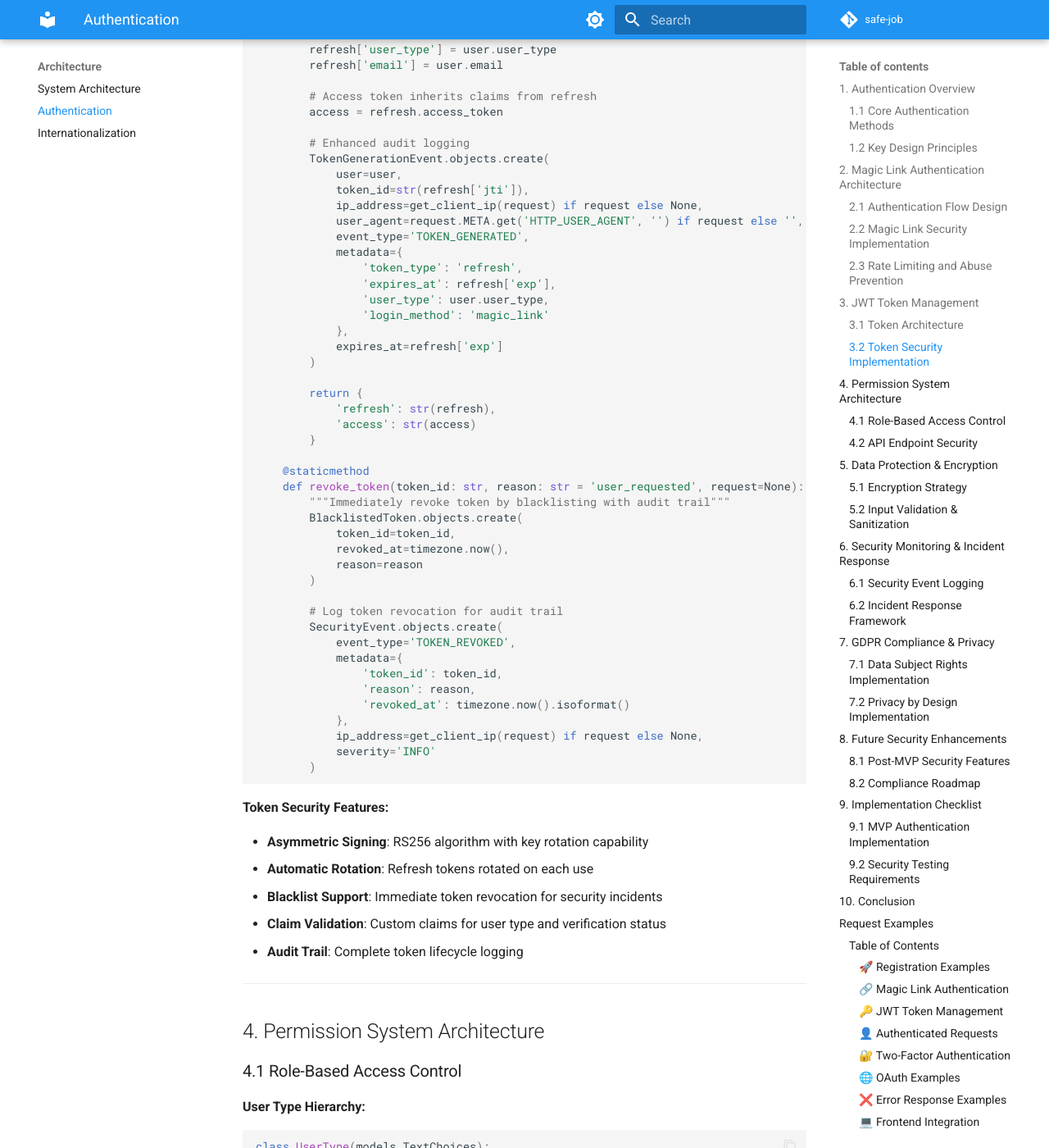
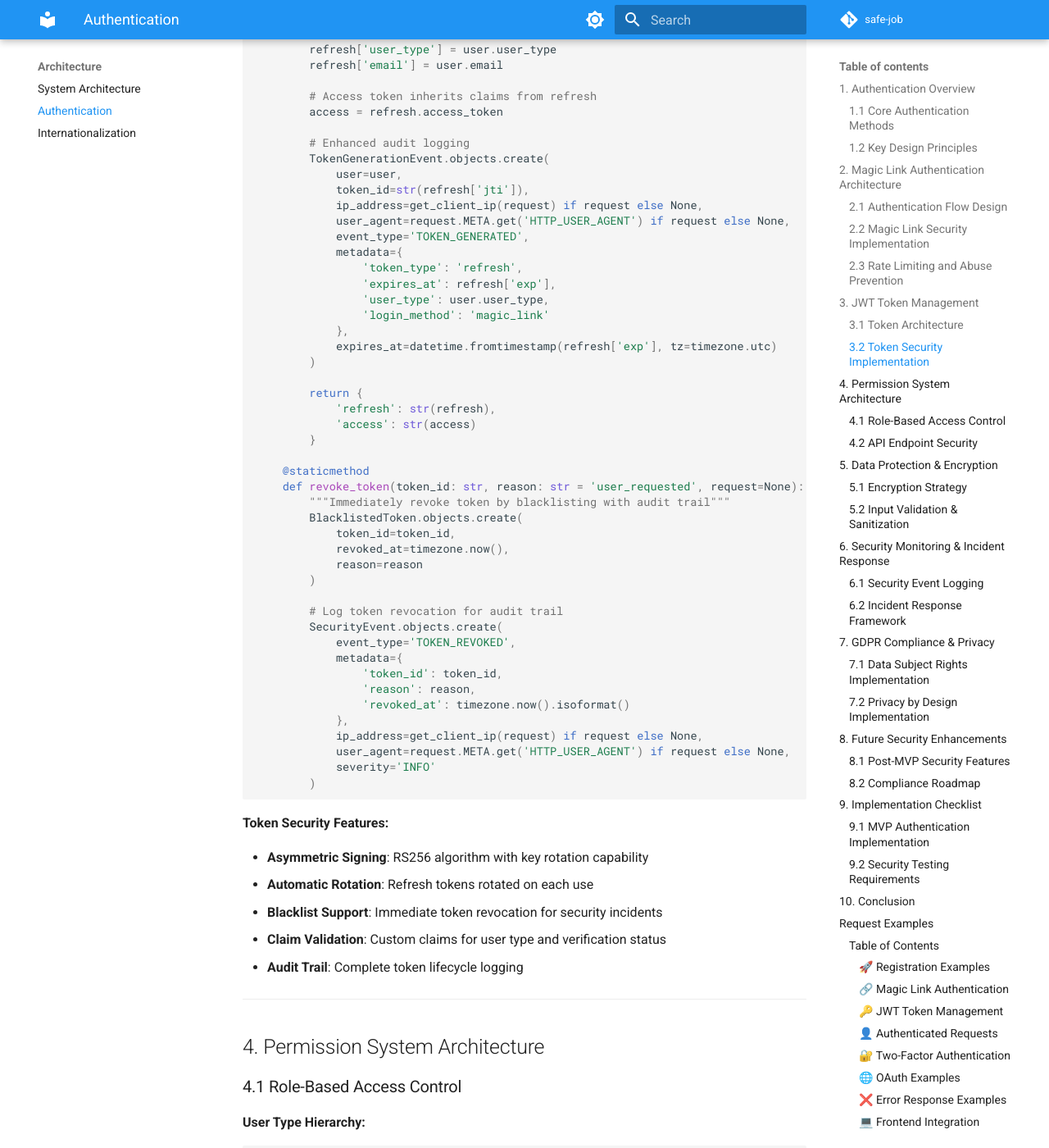
Before and after one commit to bartczak-pa/safe-job, an MkDocs documentation site: the page built from docs/architecture/authentication.md, in a window 1280 px wide and 1400 px high, scrolled down 4542 px. Shown: the whole window at 82% size. Built offline with MkDocs 1.6.1 and Material for MkDocs 9.7.7, drawn with Linux system fonts in a browser that asks for light colours; comment, search, counter and statistics services are not loaded; the version menu is left out.

Commit message:
fix: address CodeRabbit feedback on security improvements
- Replace gevent worker class with threads (gevent not installed)
- Fix user agent handling to use None instead of empty strings
- Add user agent to SecurityEvent for audit consistency
- Fix JWT expires_at to convert epoch timestamp to datetime
- Remove duplicate hashlib imports (already at module top)
- Add production deployment note for MODE override
- Improve audit logging consistency across token operations

Resolves all CodeRabbit actionable feedback for better security
and cleaner code implementation.

🤖 Generated with [Claude Code](https://claude.ai/code)

Co-Authored-By: Claude <noreply@anthropic.com>

````diff
--- a/docker-compose.yml
+++ b/docker-compose.yml
@@ -46,7 +46,7 @@ services:
     env_file:
       - .envs/.env.development.local
     environment:
-      - MODE=dev  # Use development server in docker-compose
+      - MODE=dev  # Use development server in docker-compose (override in production with MODE=prod)
       - DEBUG=${DEBUG:-1}
       - DATABASE_URL=postgresql://${POSTGRES_USER:-safejob}:${POSTGRES_PASSWORD}@db:5432/${POSTGRES_DB:-safejob}
       - REDIS_URL=redis://:${REDIS_PASSWORD}@redis:6379/0
--- a/docs/architecture/authentication.md
+++ b/docs/architecture/authentication.md
@@ -202,7 +202,7 @@ class SafeJobTokenService:
             user=user,
             token_id=str(refresh['jti']),
             ip_address=get_client_ip(request) if request else None,
-            user_agent=request.META.get('HTTP_USER_AGENT', '') if request else '',
+            user_agent=request.META.get('HTTP_USER_AGENT') if request else None,
             event_type='TOKEN_GENERATED',
             metadata={
                 'token_type': 'refresh',
@@ -210,7 +210,7 @@ class SafeJobTokenService:
                 'user_type': user.user_type,
                 'login_method': 'magic_link'
             },
-            expires_at=refresh['exp']
+            expires_at=datetime.fromtimestamp(refresh['exp'], tz=timezone.utc)
         )
 
         return {
@@ -236,6 +236,7 @@ class SafeJobTokenService:
                 'revoked_at': timezone.now().isoformat()
             },
             ip_address=get_client_ip(request) if request else None,
+            user_agent=request.META.get('HTTP_USER_AGENT') if request else None,
             severity='INFO'
         )
 ```
````
Also changed, not shown: docs/phases/phase-2-authentication.md (+0 -4 lines), 1 other file.
